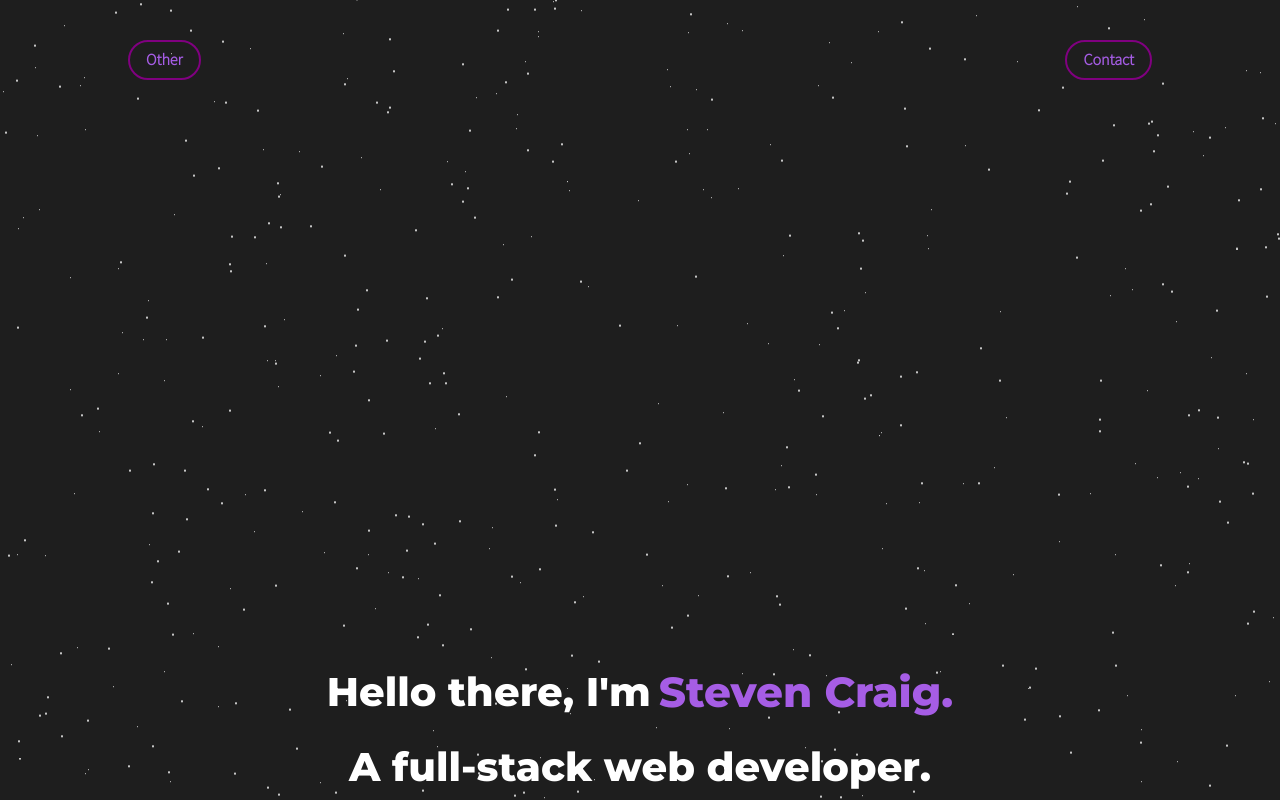
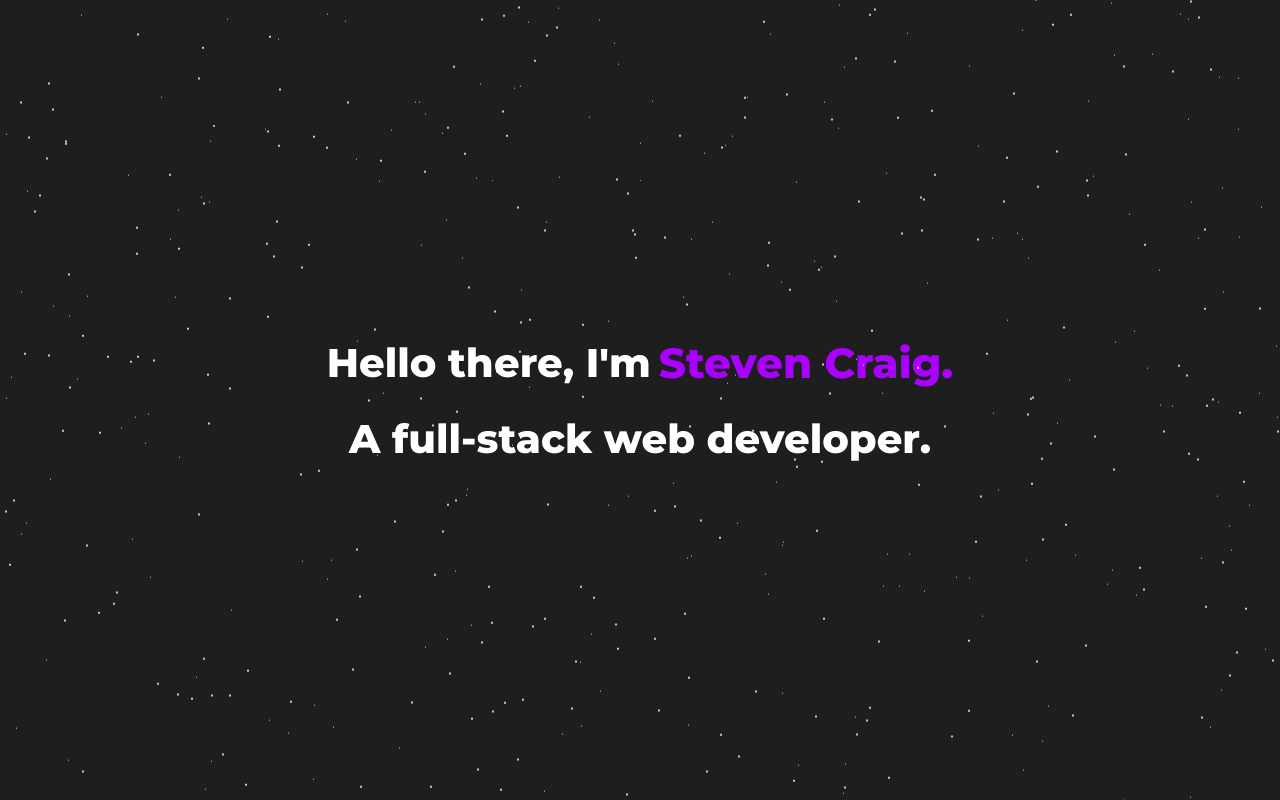
Before and after one commit to WhiskyToad/personal-website, a React (Create React App) app in the folder client/: page / in a window 1280 px wide. Shown: the top 800 px of the page. Built offline with nearby package versions, Linux system fonts and the light colour scheme; a web font is replaced by a local one.

Commit message:
ui fixes

```diff
--- a/client/src/Components/About.js
+++ b/client/src/Components/About.js
@@ -6,7 +6,7 @@ import { AiOutlineMail, AiFillLinkedin, AiFillGithub } from "react-icons/ai";
 const About = () => {
   return (
     <>
-      <Box bg="purple" pt="80px" pb="250px">
+      <Box bg="purple" mt="100vh" pt="80px" pb="250px">
         <VStack
           justify="center"
           mx="auto"
--- a/client/src/Components/Footer.js
+++ b/client/src/Components/Footer.js
@@ -1,14 +1,14 @@
 import React from "react";
-import { Box, Text, HStack, VStack, Tooltip } from "@chakra-ui/react";
+import { Text, HStack } from "@chakra-ui/react";
 import { GiFrogPrince } from "react-icons/gi";
 
 const Footer = () => {
   return (
-    <VStack bg="purple">
+    <HStack bg="#afddf1" justify="center" borderTop="2px solid black">
       <GiFrogPrince />
-      <Text>Created by WhiskyToad</Text>
-      <Text>Built on React. Styled by Chakra UI.</Text>
-    </VStack>
+      <Text px="20px">A WhiskyToad creation</Text>
+      <GiFrogPrince />
+    </HStack>
   );
 };
 
--- a/client/src/Components/Landing.js
+++ b/client/src/Components/Landing.js
@@ -1,7 +1,7 @@
 import React from "react";
 import { motion } from "framer-motion";
 
-import { Button, Box, HStack, VStack, Image, Text } from "@chakra-ui/react";
+import { Box, HStack, VStack } from "@chakra-ui/react";
 
 import "./styles.scss";
 
@@ -15,13 +15,13 @@ const variants = {
   leftEnd: {
     x: 0,
     transition: {
-      delay: 0.8,
+      delay: 1.0,
     },
   },
   rightEnd: {
     x: 0,
     transition: {
-      delay: 1.2,
+      delay: 2.0,
     },
   },
 };
@@ -29,25 +29,16 @@ const variants = {
 const Landing = () => {
   return (
     <>
-      <div class="page-bg">
-        <div class="animation-wrapper">
-          <div class="particle particle-1"></div>
-          <div class="particle particle-2"></div>
-          <div class="particle particle-3"></div>
-          <div class="particle particle-4"></div>
+      <div className="page-bg">
+        <div className="animation-wrapper">
+          <div className="particle particle-1"></div>
+          <div className="particle particle-2"></div>
+          <div className="particle particle-3"></div>
+          <div className="particle particle-4"></div>
         </div>
-      </div>
-      <div class="page-wrapper">
-        <VStack h="100vh" mx="auto" justify="space-between">
-          <HStack mt="40px" w="80%" justify="space-between">
-            <Button variant="contact">
-              <Text>Other</Text>
-            </Button>
-            <Button variant="contact">
-              <Text>Contact</Text>
-            </Button>
-          </HStack>
-          <VStack mb="20%" color="white">
+
+        <div className="page-wrapper">
+          <VStack h="100vh" justify="center" align="center" color="white">
             <motion.div variants={variants} initial="left" animate="leftEnd">
               <HStack>
                 <h2>Hello there, I'm </h2>
@@ -60,7 +51,7 @@ const Landing = () => {
               <h2>A full-stack web developer.</h2>
             </motion.div>
           </VStack>
-        </VStack>
+        </div>
       </div>
     </>
   );
--- a/client/src/Components/Loading.js
+++ /dev/null
@@ -1,13 +0,0 @@
-import React from "react";
-import { TailSpin } from "react-loading-icons";
-import { HStack } from "@chakra-ui/react";
-
-const Loading = () => {
-  return (
-    <HStack h="100vh">
-      <TailSpin />
-    </HStack>
-  );
-};
-
-export default Loading;
--- a/client/src/Components/Skills.js
+++ b/client/src/Components/Skills.js
@@ -1,5 +1,5 @@
 import React from "react";
-import { Text, HStack, VStack } from "@chakra-ui/react";
+import { Box, Text, HStack, VStack } from "@chakra-ui/react";
 
 import { IoRocketOutline } from "react-icons/io5";
 import { HiOutlineRefresh } from "react-icons/hi";
@@ -25,7 +25,9 @@ const Skills = () => {
         boxShadow="md"
         zIndex="99"
       >
-        <IoRocketOutline fontSize="60px" color="#ff4500" />
+        <Box textStyle="icon">
+          <IoRocketOutline />
+        </Box>
         <h4>Speed</h4>
         <Text>
           A racer by heart my sites are no exception, I am always striving and
@@ -42,7 +44,9 @@ const Skills = () => {
         boxShadow="md"
         zIndex="99"
       >
-        <AiOutlinePicture fontSize="60px" color="#ff4500" />
+        <Box textStyle="icon">
+          <AiOutlinePicture />
+        </Box>
         <h4>Big-picture thinker</h4>
         <Text>
           I take pride in my ability to stand back and see the big picture and
@@ -59,7 +63,9 @@ const Skills = () => {
         boxShadow="md"
         zIndex="99"
       >
-        <HiOutlineRefresh fontSize="60px" color="#ff4500" />
+        <Box textStyle="icon">
+          <HiOutlineRefresh />
+        </Box>
         <h4>Dynamic</h4>
         <Text>
           Never one to shy away from a challenge I'll learn whatever is
--- a/client/src/Components/Tech.js
+++ b/client/src/Components/Tech.js
@@ -1,7 +1,7 @@
 import React from "react";
-import { List, ListItem, Text, HStack, VStack } from "@chakra-ui/react";
+import { Box, List, ListItem, Text, HStack, VStack } from "@chakra-ui/react";
 import { RiComputerLine } from "react-icons/ri";
-import { FaNetworkWired } from "react-icons/fa";
+import { IoServerOutline } from "react-icons/io5";
 import { GiPerspectiveDiceSixFacesRandom } from "react-icons/gi";
 
 const Tech = () => {
@@ -16,7 +16,7 @@ const Tech = () => {
         textAlign="center"
         spacing={12}
       >
-        <h4>My Tech Stack</h4>
+        <h2>My Tech Stack</h2>
         <Text maxW="700px">
           This is the tech I currently have a firm understanding of. I am
           constantly building projects and expanding my knowledge.
@@ -25,8 +25,9 @@ const Tech = () => {
       <HStack
         bg="white"
         mt="-50px"
+        mb="200px"
         mx="auto"
-        maxW="1000px"
+        maxW="650px"
         justify="space-evenly"
         align="flex-start"
         border=" 1px solid #E6ECF8"
@@ -36,7 +37,9 @@ const Tech = () => {
         textAlign="center"
       >
         <VStack w="33%" spacing={6} p="40px 20px">
-          <RiComputerLine fontSize="60px" color="#ff4500" />
+          <Box textStyle="icon">
+            <RiComputerLine />
+          </Box>
           <h4>Front-End</h4>
           <List>
             <ListItem>React</ListItem>
@@ -49,13 +52,15 @@ const Tech = () => {
 
         <VStack
           w="33%"
-          minH="100%"
+          h="400px"
           spacing={6}
           p="40px 20px"
           borderRight=" 1px solid #E6ECF8"
           borderLeft=" 1px solid #E6ECF8"
         >
-          <FaNetworkWired fontSize="60px" color="#ff4500" />
+          <Box textStyle="icon">
+            <IoServerOutline />
+          </Box>
           <h4>Back-End</h4>
           <List>
             <ListItem>NodeJS</ListItem>
@@ -64,13 +69,14 @@ const Tech = () => {
           </List>
         </VStack>
         <VStack w="33%" spacing={6} p="40px 20px">
-          <GiPerspectiveDiceSixFacesRandom fontSize="60px" color="#ff4500" />
+          <Box textStyle="icon">
+            <GiPerspectiveDiceSixFacesRandom />
+          </Box>
           <h4>Others</h4>
           <List>
             <ListItem>Redux</ListItem>
             <ListItem>GraphQL</ListItem>
             <ListItem>REST API</ListItem>
-            <ListItem>Apollo</ListItem>
           </List>
         </VStack>
       </HStack>
--- a/client/src/Components/styles.scss
+++ b/client/src/Components/styles.scss
@@ -36,7 +36,7 @@ $time-4: 200s;
   background: $color-bg;
   background-blend-mode: screen;
   background-size: cover;
-  filter: grayscale(100%);
+
   z-index: -9999;
 }
 
--- a/client/src/Pages/Home.js
+++ b/client/src/Pages/Home.js
@@ -2,7 +2,6 @@ import React from "react";
 
 import { Box } from "@chakra-ui/react";
 
-import Loading from "../Components/Loading";
 import Landing from "../Components/Landing";
 import About from "../Components/About";
 import Skills from "../Components/Skills";
--- a/client/src/theme/theme.js
+++ b/client/src/theme/theme.js
@@ -4,8 +4,8 @@ const theme = extendTheme({
   colors: {
     offWhite: "#f9eeeb",
     grey: "#E6ECF8",
-    purple: "#a65de5",
-    blue: "#a1035b",
+    purple: "#AA00FF",
+    orange: "#ff4500",
   },
   styles: {
     global: {
@@ -32,6 +32,7 @@ const theme = extendTheme({
       },
       h4: {
         fontFamily: "Montserrat",
+        fontWeight: "500",
         fontSize: "24px",
       },
     },
@@ -57,6 +58,10 @@ const theme = extendTheme({
       fontSize: ["28px", "38px", "38px", "30px"],
       color: "white",
     },
+    icon: {
+      fontSize: "60px",
+      color: "purple",
+    },
   },
 });
 
```
